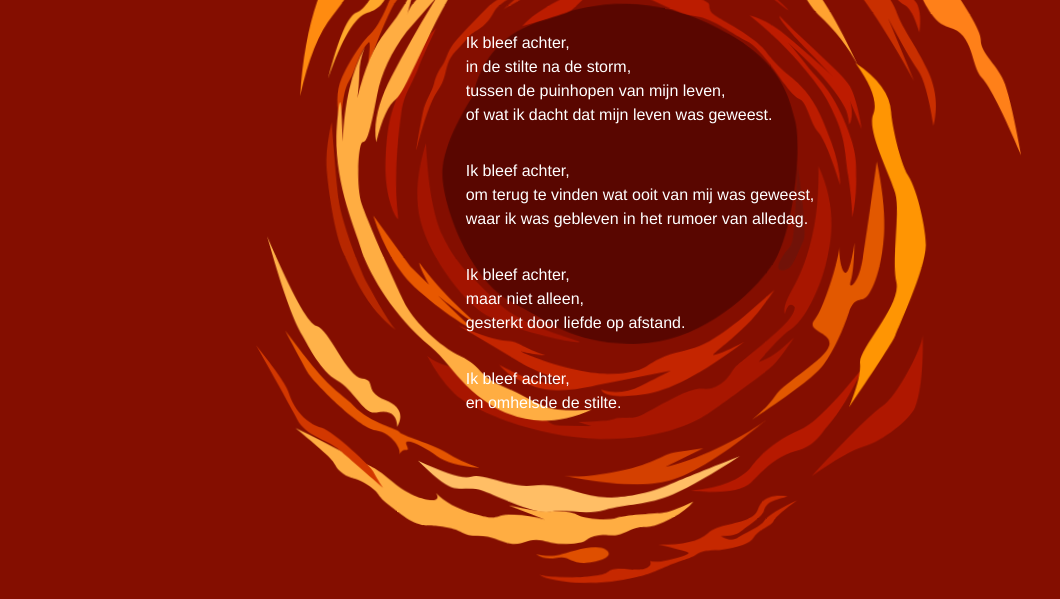
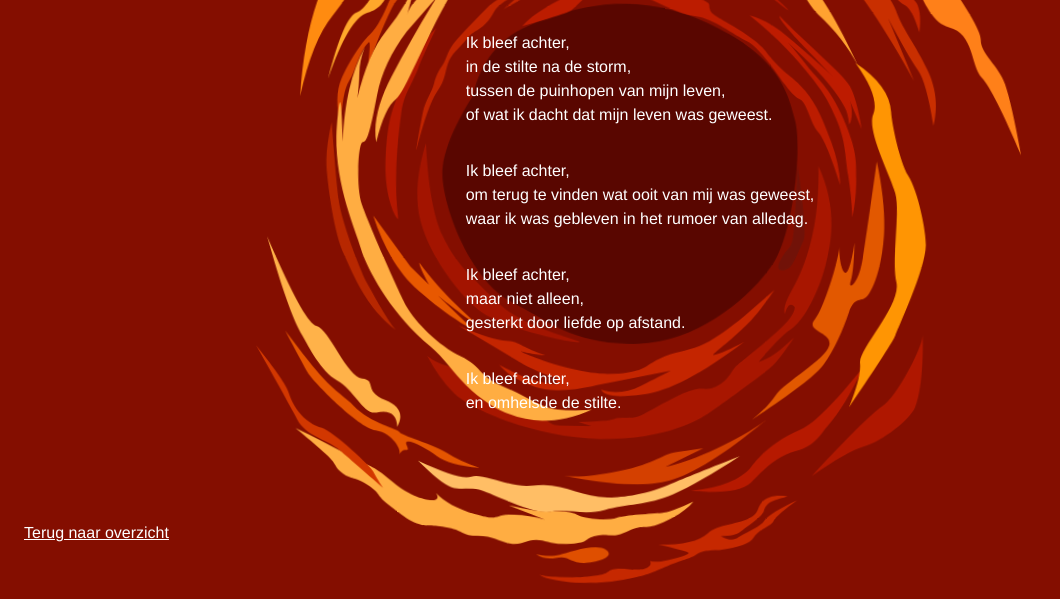
Before and after one commit to MClaass/things-im-sad-glad-about, a website: page src/Ik_bleef_achter/index.html in a window 1280 px wide. Shown: the part 231-830 px from the top of the page, without its empty margins (0-1060 px from the left). Drawn offline with Linux system fonts and the light colour scheme.

Commit message:
add link to home

```diff
--- a/src/Ik_bleef_achter/index.html
+++ b/src/Ik_bleef_achter/index.html
@@ -166,6 +166,9 @@
             </p>
         </div>
     </section>
+    <footer>
+        <a href="./../../index.html" class="back">Terug naar overzicht</a>
+    </footer>
 </body>
 
 </html>
--- a/src/Ik_bleef_achter/style.css
+++ b/src/Ik_bleef_achter/style.css
@@ -35,6 +35,20 @@ body {
     animation: scale 35s 1s forwards cubic-bezier(0.645, 0.045, 0.355, 1);
 }
 
+footer {
+    position: fixed;
+    bottom: 1.5rem;
+    left: 1.5rem;
+}
+
+.back {
+    color: #fff;
+}
+
+.back:visited: {
+    color: #fff;
+}
+
 @keyframes scale {
     0% {
         transform: scale(1) rotate(0deg)
```
